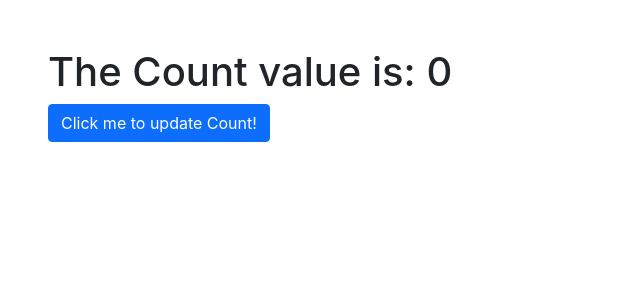
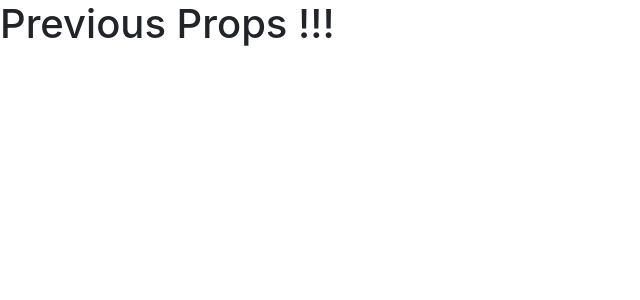
Before and after one commit to neeraj83760/React_Bible, a React (Create React App) app: page / in a window 1280 px wide. Shown: the top 300 px of the page, without its empty margins (0-640 px from the left). Built offline with nearby package versions, Linux system fonts and the light colour scheme.

Commit message:
Previous state in Functional Component in ReactJS

```diff
--- /dev/null
+++ b/src/Previous_PropswithHooks/App37.js
@@ -0,0 +1,12 @@
+import React from 'react';
+
+function App37(){
+
+    return(
+        <div className="">
+         <h1>Previous Props !!!</h1>
+        </div>
+    )
+}
+
+export default App37;
--- a/src/index.js
+++ b/src/index.js
@@ -51,7 +51,8 @@ import './index.css';
 // import App33 from './CallGetMethod_Api/App33'
 // import App34 from './Pre_filled_FORM/App34'
 // import App35 from './Update_DatawithPUTmethod/App35'
-import App36 from './Previous_State_InfunctionalComponent/App36';
+// import App36 from './Previous_State_InfunctionalComponent/App36';
+import App37 from './Previous_PropswithHooks/App37';
 
 const root = ReactDOM.createRoot(document.getElementById('root'));
 
@@ -108,6 +109,7 @@ root.render(
  {/* <App33/> */}
  {/* <App34 /> */}
  {/* <App35 /> */}
- <App36 />
+ {/* <App36 /> */}
+ <App37 />
  </React.StrictMode>
 );
```
Also changed, not shown: src/Previous_PropswithHooks/User37.js (added, +12 -0 lines), src/Previous_PropswithHooks/previousprops.txt (added).
